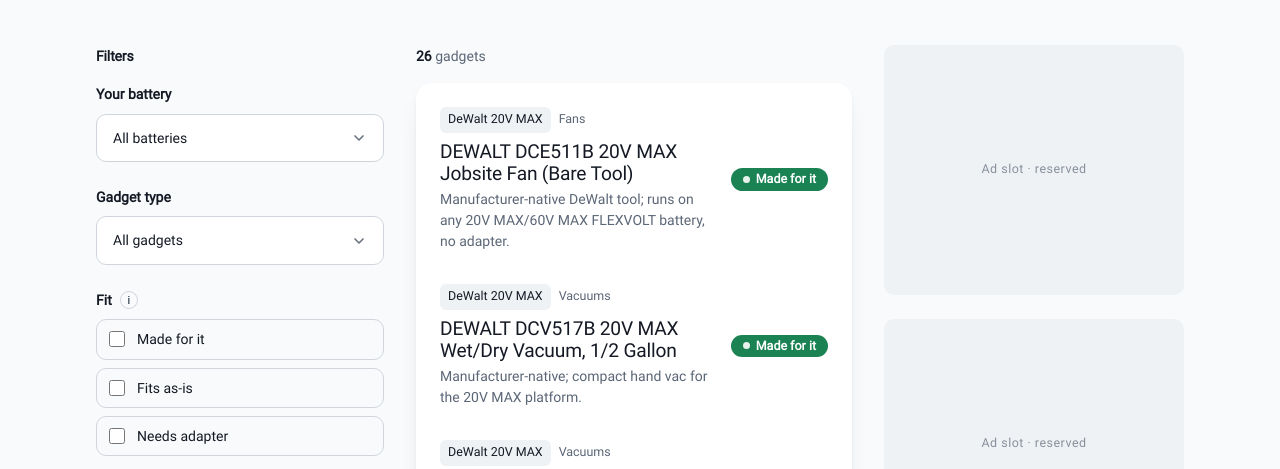
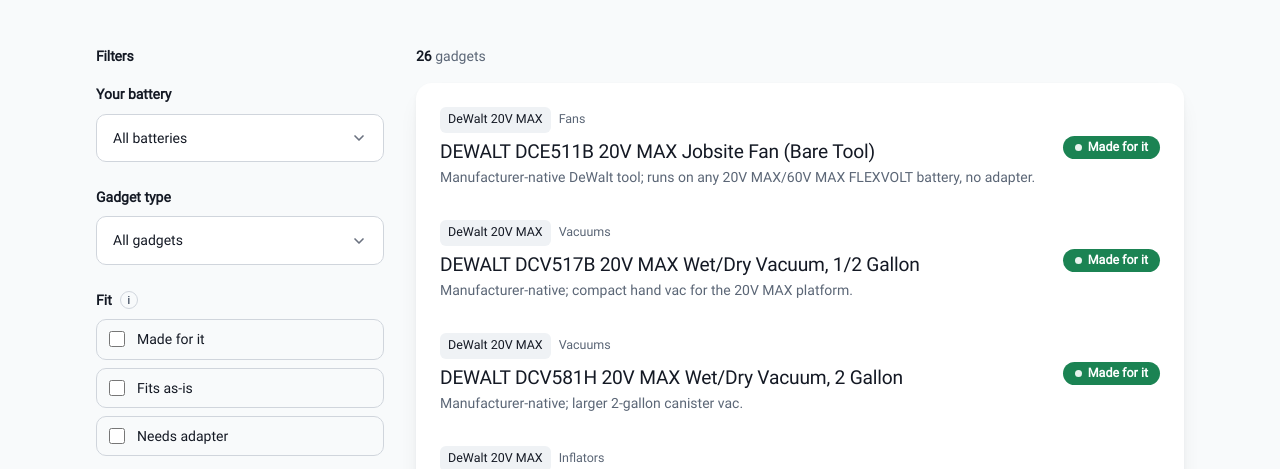
Before and after one commit to kvs26/runs-on-your-battery-finder, an Astro site: page / in a window 1280 px wide. Shown: the part 242-711 px from the top of the page. Built offline with nearby package versions, Linux system fonts and the light colour scheme; Astro itself is replaced by a stand-in of ours; a web font is replaced by a local one.

Commit message:
Hide ad placeholders in production until ads are enabled
- AdSlot renders the reserved placeholder only in local dev; a production
  build with ads off renders nothing (no grey 'reserved' boxes for visitors)
- Home page drops the ad rail entirely when ads aren't shown and collapses
  the layout to two columns so results use the full width
- Real ads + 3-column layout return automatically once ads.enabled is set

```diff
--- a/src/components/AdSlot.astro
+++ b/src/components/AdSlot.astro
@@ -1,10 +1,11 @@
 ---
 /**
  * AdSlot.astro — a reserved-space ad hole (ticket 04).
- * OFF by default: renders an empty, correctly-sized placeholder so switching
- * ads on later causes ZERO layout shift. When SITE.monetization.ads.enabled
- * is true and a publisher id is set, it renders the AdSense ins tag instead —
- * same box, so no reflow.
+ * When SITE.monetization.ads is enabled (and a publisher id is set) it renders
+ * the live AdSense ins tag. When ads are OFF it renders a labelled placeholder
+ * ONLY during local development (`npm run dev`) so we can design against the
+ * reserved space — in a production build it renders nothing, so real visitors
+ * never see "reserved" boxes.
  */
 import { SITE } from '../lib/site.config.mjs';
 
@@ -19,6 +20,8 @@ interface Props {
 const { format = 'rectangle', slot = '', label } = Astro.props;
 const ads = SITE.monetization.ads;
 const live = ads.enabled && ads.adsensePublisherId;
+/** Show the grey placeholder only while developing locally, never in prod. */
+const showPlaceholder = !live && import.meta.env.DEV;
 ---
 {live ? (
   <aside class="ad-slot ad-slot--live" data-format={format} aria-label="Advertisement">
@@ -32,8 +35,8 @@ const live = ads.enabled && ads.adsensePublisherId;
       data-full-width-responsive="true"
     ></ins>
   </aside>
-) : (
+) : showPlaceholder ? (
   <aside class="ad-slot" data-format={format} aria-hidden="true">
     <span class="ad-label">{label ?? `Ad slot · ${format} · reserved`}</span>
   </aside>
-)}
+) : null}
--- a/src/pages/index.astro
+++ b/src/pages/index.astro
@@ -18,6 +18,14 @@ import {
 } from '../lib/seo.mjs';
 
 const mode = SITE.layoutMode === 'grid' ? 'grid' : 'list';
+/**
+ * Ad regions are shown when ads are live (approved + publisher id set) OR while
+ * developing locally, so we can design against the reserved slots. In a
+ * production build with ads still off we drop the ad rail entirely and let the
+ * results pane use the full width — no empty column, no placeholder boxes.
+ */
+const adsLive = SITE.monetization.ads.enabled && SITE.monetization.ads.adsensePublisherId;
+const showAdRegions = adsLive || import.meta.env.DEV;
 const description =
   'Pick your battery and a gadget type to see everything that runs on the battery you already own — each one marked made for it, fits as-is, or needs an adapter, and checked by hand.';
 const coverageNames = platforms.map((p) => p.name).join(', ');
@@ -39,7 +47,7 @@ const jsonLdNodes = [
     <p class="lead">Pick your battery and the kind of gadget you want. See what runs on the battery you already own — and whether it clicks straight on or needs an adapter.</p>
   </section>
 
-  <form class="app-shell container" aria-label="Compatibility finder">
+  <form class={`app-shell container${showAdRegions ? '' : ' app-shell--noads'}`} aria-label="Compatibility finder">
     <!-- FILTER RAIL (borderless — no box, no grey) -->
     <aside class="rail">
       <p class="rail-title">Filters</p>
@@ -76,8 +84,9 @@ const jsonLdNodes = [
         </div>
       </fieldset>
 
-      <!-- Left-side ad (below the filters). -->
-      <AdSlot format="rectangle" label="Ad slot · reserved" />
+      {showAdRegions && (
+        <AdSlot format="rectangle" label="Ad slot · reserved" />
+      )}
     </aside>
 
     <!-- RESULTS PANE -->
@@ -114,11 +123,12 @@ const jsonLdNodes = [
       <nav class="pagination" data-pagination hidden aria-label="Results pages"></nav>
     </div>
 
-    <!-- RIGHT-SIDE AD RAIL (sticky, wide screens only). -->
-    <aside class="ad-rail" aria-label="Advertisements">
-      <AdSlot format="rectangle" label="Ad slot · reserved" />
-      <AdSlot format="rectangle" label="Ad slot · reserved" />
-    </aside>
+    {showAdRegions && (
+      <aside class="ad-rail" aria-label="Advertisements">
+        <AdSlot format="rectangle" label="Ad slot · reserved" />
+        <AdSlot format="rectangle" label="Ad slot · reserved" />
+      </aside>
+    )}
   </form>
 </Layout>
 
--- a/src/styles/base.css
+++ b/src/styles/base.css
@@ -187,6 +187,8 @@ code, kbd { font-family: var(--font-mono); font-size: 0.9em; }
 /* Wide screens: filters | data | right-hand ad rail (both sides monetised). */
 @media (min-width: 1160px) {
   .app-shell { grid-template-columns: var(--sidebar) minmax(0, 1fr) var(--ad-rail); }
+  /* No ads yet: drop the third column so the results pane uses the full width. */
+  .app-shell--noads { grid-template-columns: var(--sidebar) minmax(0, 1fr); }
 }
 .rail { padding: 0; position: sticky; top: 84px; }
 /* Right ad rail: sticky, only when there's room for a third column. */
```
